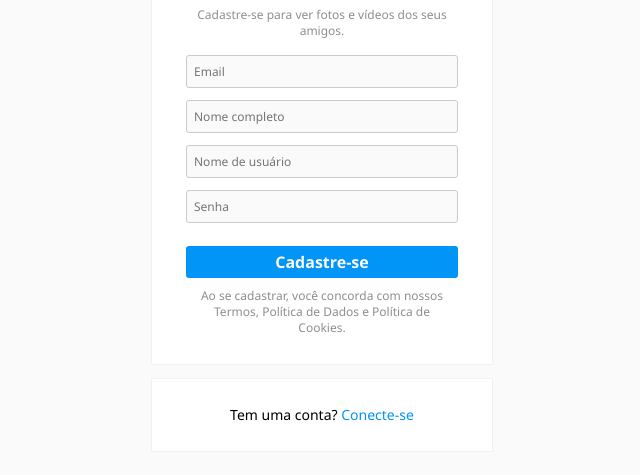
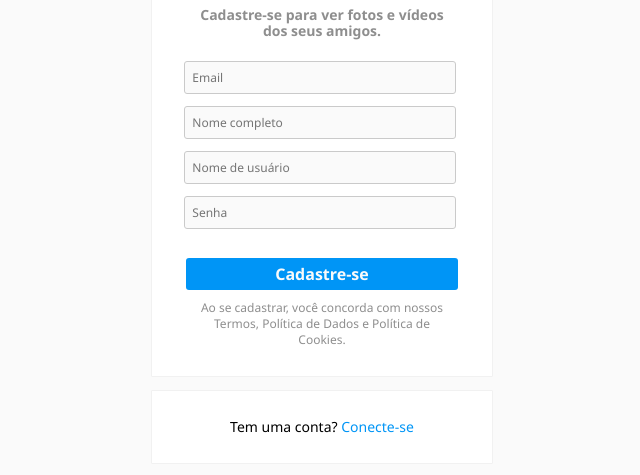
Before and after one commit to escudeiro777/Exemplo_InstaDev_Cadastro, a plain HTML site: page Index.html in a window 1280 px wide. Shown: the part 93-568 px from the top of the page, without its empty margins (318-958 px from the left). Drawn offline with Linux system fonts and the light colour scheme.

Commit message:
tudo certinho

```diff
--- a/Index.html
+++ b/Index.html
@@ -13,11 +13,13 @@
     <main>
         <div class="grupo">
             <img class="logo" src="img/Logo Instadev.png" alt="Logo do Instadev">
-            <p class="grupo_texto">Cadastre-se para ver fotos e vídeos dos seus amigos.</p>
-            <input type="text" placeholder="Email">
-            <input type="text" placeholder="Nome completo">
-            <input type="text" placeholder="Nome de usuário">
-            <input type="password" placeholder="Senha">
+            <p class="grupo_texto_cadastro">Cadastre-se para ver fotos e vídeos dos seus amigos.</p>
+            <form action="" class="Form_Login">
+                <input type="text" placeholder="Email">
+                <input type="text" placeholder="Nome completo">
+                <input type="text" placeholder="Nome de usuário">
+                <input type="password" placeholder="Senha">
+            </form>
             <button class="btn" type="submit">Cadastre-se</button>
             <p class="grupo_texto">Ao se cadastrar, você concorda com nossos Termos, Política de Dados e Política de Cookies. </p>
         </div>
--- a/css/style.css
+++ b/css/style.css
@@ -13,6 +13,15 @@ body {
 
 main {
     margin-top: 2%;
+}
+
+.grupo_texto_cadastro {
+    color: rgba(var(--f52, 142, 142, 142), 1);
+    font-size: 14px;
+    line-height: 16px;
+    margin: 10px 40px;
+    font-weight: 600;
+    text-align: center;
 }
 
 .grupo {
@@ -55,6 +64,12 @@ input {
     border: 1px solid rgb(202, 202, 202);
     border-radius: 3px;
     font-size: 12px;
+}
+
+.Form_Login {
+    margin: 6px 0;
+    margin-left: 19%;
+    width: 100%;
 }
 
 input:hover {
```
